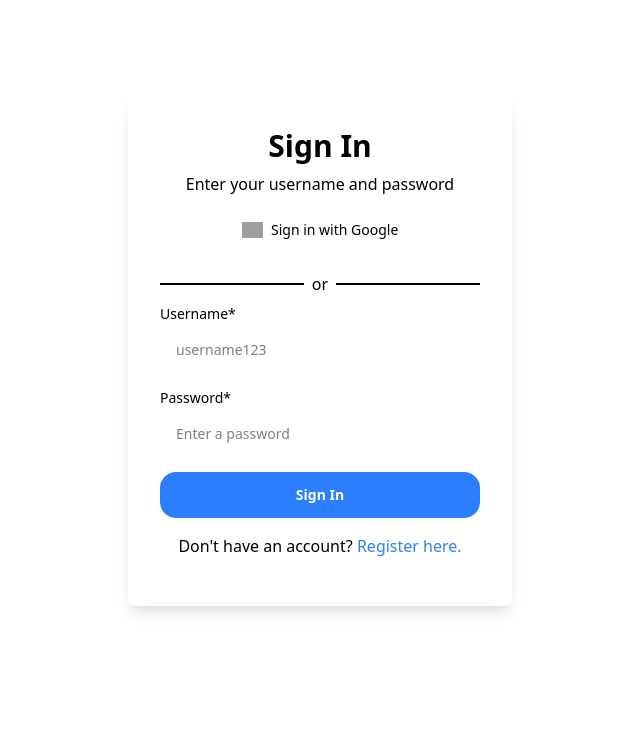
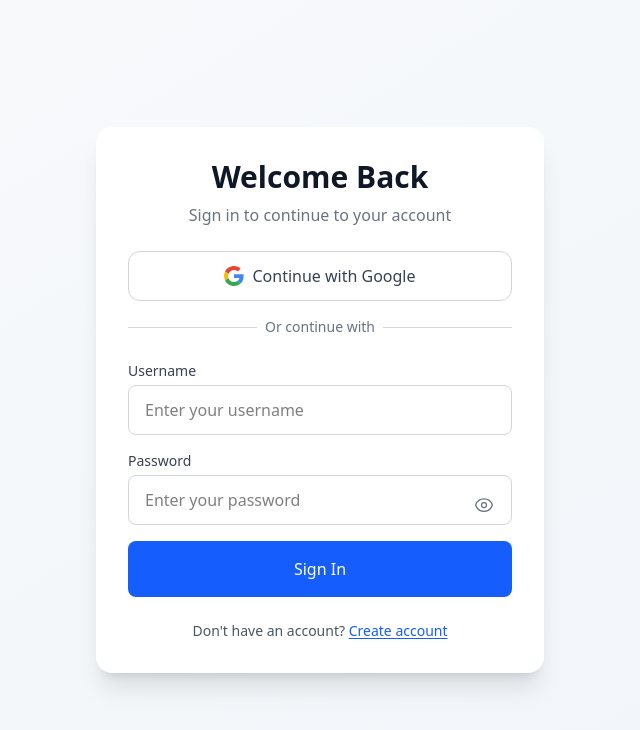
Before and after one commit to abfasb/AttendPro-AttendanceMonitoring, a React (Vite) app: page /login in a window 1280 px wide. Shown: the top 730 px of the page, without its empty margins (320-960 px from the left). Built offline with nearby package versions, Linux system fonts and the light colour scheme; grey boxes are pictures that could not be loaded.

Commit message:
fixed the authentication problems

```diff
--- a/src/components/auth/Login.tsx
+++ b/src/components/auth/Login.tsx
@@ -3,6 +3,7 @@ import { toast } from 'react-toastify';
 import { useNavigate } from 'react-router-dom';
 import { auth, db } from '../../config/config';
 import { doc, getDoc } from 'firebase/firestore';
+import { EyeIcon, EyeSlashIcon, ArrowPathIcon } from '@heroicons/react/24/outline';
 
 interface LoginProps {
   signInWithGoogle: () => void;
@@ -16,8 +17,8 @@ const Login: React.FC<LoginProps> = ({ signInWithGoogle, signInWithUsernameAndPa
     username: '',
     password: ''
   });
-
-
+  const [showPassword, setShowPassword] = useState(false);
+  const [isLoading, setIsLoading] = useState(false);
 
   const handleChange = (e: React.ChangeEvent<HTMLInputElement>) => {
     setFormData({
@@ -28,95 +29,174 @@ const Login: React.FC<LoginProps> = ({ signInWithGoogle, signInWithUsernameAndPa
 
   const handleSubmit = async (e: React.FormEvent) => {
     e.preventDefault();
+    setIsLoading(true);
     const { username, password } = formData;
+
+    try {
       const signInSuccess = await signInWithUsernameAndPassword(username, password);
 
       if (signInSuccess) {
-      try {
         const user = auth.currentUser;
         if (user) {
+          // Wait for auth state to be fully updated
+          await auth.authStateReady();
+
           const userDoc = await getDoc(doc(db, 'users', user.uid));
-          if (userDoc.exists()) {
+
+          if (!userDoc.exists()) {
+            throw new Error('User document not found');
+          }
+
           const userData = userDoc.data();
           const role = userData?.role || 'student';
 
-            // Redirect based on user role
           navigate(`/my-account/${role}`);
-            toast.success('Login successful!', { position: "top-right", autoClose: 5000 });
+          toast.success('Login successful!', {
+            position: "top-right",
+            autoClose: 3000,
+            theme: "colored"
+          });
         }
+      } else {
+        toast.error('Invalid credentials, please try again.', {
+          position: "top-right",
+          autoClose: 3000,
+          theme: "colored"
+        });
       }
     } catch (error) {
-        console.error('Error fetching user role:', error);
-        toast.error('Error during login.', { position: "top-right", autoClose: 5000 });
-      }
-    } else {
-      toast.error('Invalid credentials, please try again.', { position: "top-right", autoClose: 5000 });
+      console.error('Login error:', error);
+      toast.error('Error during login.', {
+        position: "top-right",
+        autoClose: 3000,
+        theme: "colored"
+      });
+    } finally {
+      setIsLoading(false);
     }
   };
 
   return (
-    <div className="bg-white rounded-lg overflow-hidden">
-      <div className="container flex flex-col mx-auto rounded-lg pt-12 my-4">
-        <div className="flex justify-center w-full h-full my-auto xl:gap-10 lg:justify-normal md:gap-4 draggable">
-          <div className="flex items-center justify-center w-full lg:p-8">
-            <div className="flex shadow-lg p-8 bg-white rounded-md items-center xl:p-8">
-              <form className="flex flex-col w-full h-full pb-4 text-center bg-white rounded-3xl" onSubmit={handleSubmit}>
-                <h3 className="mb-2 text-3xl font-extrabold text-dark-grey-900">Sign In</h3>
-                <p className="mb-3 text-grey-700">Enter your username and password</p>
+    <div className="min-h-screen bg-gradient-to-br from-slate-50 to-slate-100 flex items-center justify-center p-4">
+      <div className="w-full max-w-md bg-white rounded-2xl shadow-xl transition-all duration-300 hover:shadow-2xl">
+        <div className="p-8 space-y-6">
+          <div className="text-center">
+            <h1 className="text-3xl font-bold text-gray-900 mb-2">Welcome Back</h1>
+            <p className="text-gray-500">Sign in to continue to your account</p>
+          </div>
+
+          <form className="space-y-6" onSubmit={handleSubmit}>
+            <div className="space-y-4">
               <button
+                type="button"
                 onClick={signInWithGoogle}
-                  className="flex items-center justify-center w-full py-3 mb-5 text-sm font-medium transition duration-300 rounded-2xl text-grey-900 bg-grey-300 hover:bg-grey-400 focus:ring-4 focus:ring-grey-300"
+                className="w-full flex items-center justify-center gap-2 px-4 py-3 border border-gray-300 rounded-xl text-gray-700 hover:border-gray-400 hover:bg-gray-50 transition-colors duration-200"
               >
-                  <img
-                    className="h-4 mr-2"
-                    src="https://raw.githubusercontent.com/Loopple/loopple-public-assets/main/motion-tailwind/img/logos/logo-google.png"
-                    alt="Google logo"
-                  />
-                  Sign in with Google
+                <svg xmlns="http://www.w3.org/2000/svg" className="h-5 w-5" viewBox="0 0 48 48">
+                  <path fill="#EA4335" d="M24 9.5c3.54 0 6.71 1.22 9.21 3.6l6.85-6.85C35.9 2.38 30.47 0 24 0 14.62 0 6.51 5.38 2.56 13.22l7.98 6.19C12.43 13.72 17.74 9.5 24 9.5z"/>
+                  <path fill="#4285F4" d="M46.98 24.55c0-1.57-.15-3.09-.38-4.55H24v9.02h12.94c-.58 2.96-2.26 5.48-4.78 7.18l7.73 6c4.51-4.18 7.09-10.36 7.09-17.65z"/>
+                  <path fill="#FBBC05" d="M10.53 28.59c-.48-1.45-.76-2.99-.76-4.59s.27-3.14.76-4.59l-7.98-6.19C.92 16.46 0 20.12 0 24c0 3.88.92 7.54 2.56 10.78l7.97-6.19z"/>
+                  <path fill="#34A853" d="M24 48c6.48 0 11.93-2.13 15.89-5.81l-7.73-6c-2.15 1.45-4.92 2.3-8.16 2.3-6.26 0-11.57-4.22-13.47-9.91l-7.98 6.19C6.51 42.62 14.62 48 24 48z"/>
+                  <path fill="none" d="M0 0h48v48H0z"/>
+                </svg>
+                <span className="font-medium">Continue with Google</span>
               </button>
-                <div className="flex items-center mb-2">
-                  <hr className="h-0 border-b border-solid border-grey-500 grow" />
-                  <p className="mx-2 text-grey-600">or</p>
-                  <hr className="h-0 border-b border-solid border-grey-500 grow" />
+
+              <div className="relative">
+                <div className="absolute inset-0 flex items-center">
+                  <div className="w-full border-t border-gray-300"></div>
                 </div>
-                <label htmlFor="username" className="mb-1 text-sm text-start text-grey-900">Username*</label>
+                <div className="relative flex justify-center text-sm">
+                  <span className="px-2 bg-white text-gray-500">Or continue with</span>
+                </div>
+              </div>
+            </div>
+
+            <div className="space-y-4">
+              <div>
+                <label htmlFor="username" className="block text-sm font-medium text-gray-700 mb-1">
+                  Username
+                </label>
+                <div className="relative">
                   <input
                     id="username"
                     name="username"
                     type="text"
-                  placeholder="username123"
-                  className="flex items-center w-full px-4 py-3 mb-4 text-sm font-medium outline-none focus:bg-grey-400 placeholder:text-grey-700 bg-grey-200 text-dark-grey-900 rounded-2xl"
+                    autoComplete="username"
+                    placeholder="Enter your username"
+                    className="w-full px-4 py-3 border border-gray-300 rounded-lg focus:ring-2 focus:ring-blue-500 focus:border-blue-500 outline-none transition-all"
                     value={formData.username}
                     onChange={handleChange}
                     required
                   />
-                <label htmlFor="password" className="mb-1 text-sm text-start text-grey-900">Password*</label>
+                </div>
+              </div>
+
+              <div>
+                <label htmlFor="password" className="block text-sm font-medium text-gray-700 mb-1">
+                  Password
+                </label>
+                <div className="relative">
                   <input
                     id="password"
                     name="password"
-                  type="password"
-                  placeholder="Enter a password"
-                  className="flex items-center w-full px-4 py-3 mb-4 text-sm font-medium outline-none focus:bg-grey-400 placeholder:text-grey-700 bg-grey-200 text-dark-grey-900 rounded-2xl"
+                    type={showPassword ? 'text' : 'password'}
+                    autoComplete="current-password"
+                    placeholder="Enter your password"
+                    className="w-full px-4 py-3 border border-gray-300 rounded-lg focus:ring-2 focus:ring-blue-500 focus:border-blue-500 outline-none transition-all pr-12"
                     value={formData.password}
                     onChange={handleChange}
                     required
                   />
-                {loginError && <p className="text-red-500">{loginError}</p>}
+                  <button
+                    type="button"
+                    onClick={() => setShowPassword(!showPassword)}
+                    className="absolute right-3 top-3.5 p-1.5 hover:bg-gray-50 rounded-lg"
+                  >
+                    {showPassword ? (
+                      <EyeSlashIcon className="w-5 h-5 text-gray-500" />
+                    ) : (
+                      <EyeIcon className="w-5 h-5 text-gray-500" />
+                    )}
+                  </button>
+                </div>
+              </div>
+
+              {loginError && (
+                <div className="flex items-center gap-2 text-red-600 bg-red-50 px-4 py-3 rounded-lg">
+                  <svg className="w-5 h-5 flex-shrink-0" fill="currentColor" viewBox="0 0 20 20">
+                    <path fillRule="evenodd" d="M10 18a8 8 0 100-16 8 8 0 000 16zM8.28 7.22a.75.75 0 00-1.06 1.06L8.94 10l-1.72 1.72a.75.75 0 101.06 1.06L10 11.06l1.72 1.72a.75.75 0 101.06-1.06L11.06 10l1.72-1.72a.75.75 0 00-1.06-1.06L10 8.94 8.28 7.22z" clipRule="evenodd" />
+                  </svg>
+                  <span className="text-sm">{loginError}</span>
+                </div>
+              )}
+
               <button
                 type="submit"
-                  className="w-full px-4 py-4 mb-4 text-sm font-bold leading-none text-white bg-blue-500 transition duration-300 md:w-80 rounded-2xl hover:bg-purple-blue-600 focus:ring-4 focus:ring-purple-blue-100 bg-purple-blue-500"
+                disabled={isLoading}
+                className="w-full flex items-center justify-center gap-2 px-4 py-4 bg-blue-600 hover:bg-blue-700 focus:ring-2 focus:ring-blue-500 focus:ring-offset-2 text-white font-medium rounded-lg transition-all duration-200 disabled:opacity-50 disabled:cursor-not-allowed"
               >
-                  Sign In
+                {isLoading ? (
+                  <>
+                    <ArrowPathIcon className="w-5 h-5 animate-spin" />
+                    <span>Signing in...</span>
+                  </>
+                ) : (
+                  <span>Sign In</span>
+                )}
               </button>
-                <p>
+            </div>
+          </form>
+
+          <p className="text-center text-sm text-gray-600">
             Don't have an account?{' '}
-                  <a className='text-blue-500' href="/register">
-                    Register here.
+            <a
+              href="/register"
+              className="font-medium text-blue-600 hover:text-blue-700 underline underline-offset-2"
+            >
+              Create account
             </a>
           </p>
-              </form>
-            </div>
-          </div>
         </div>
       </div>
     </div>
```
Lines whose indentation alone changed are shown as unchanged.
